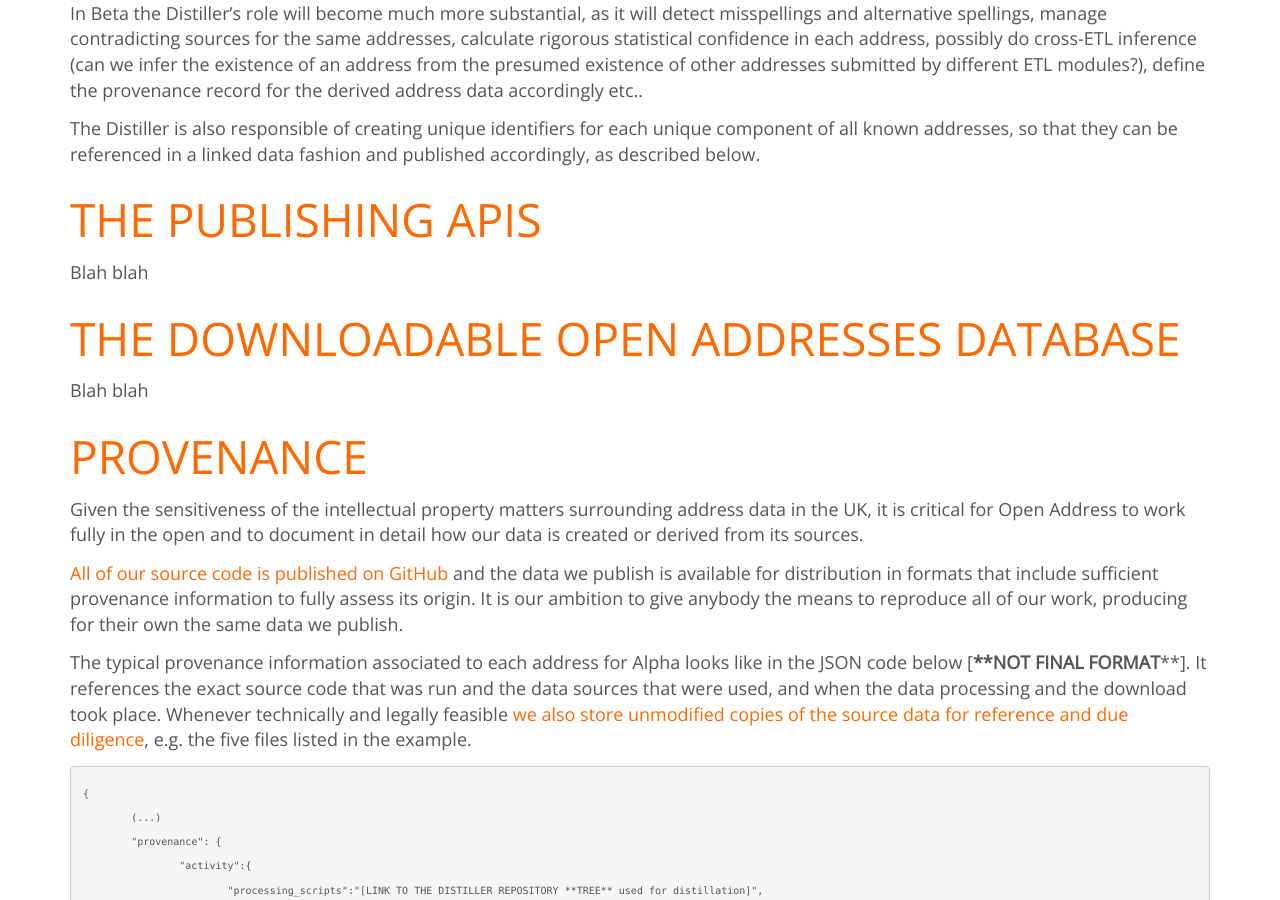
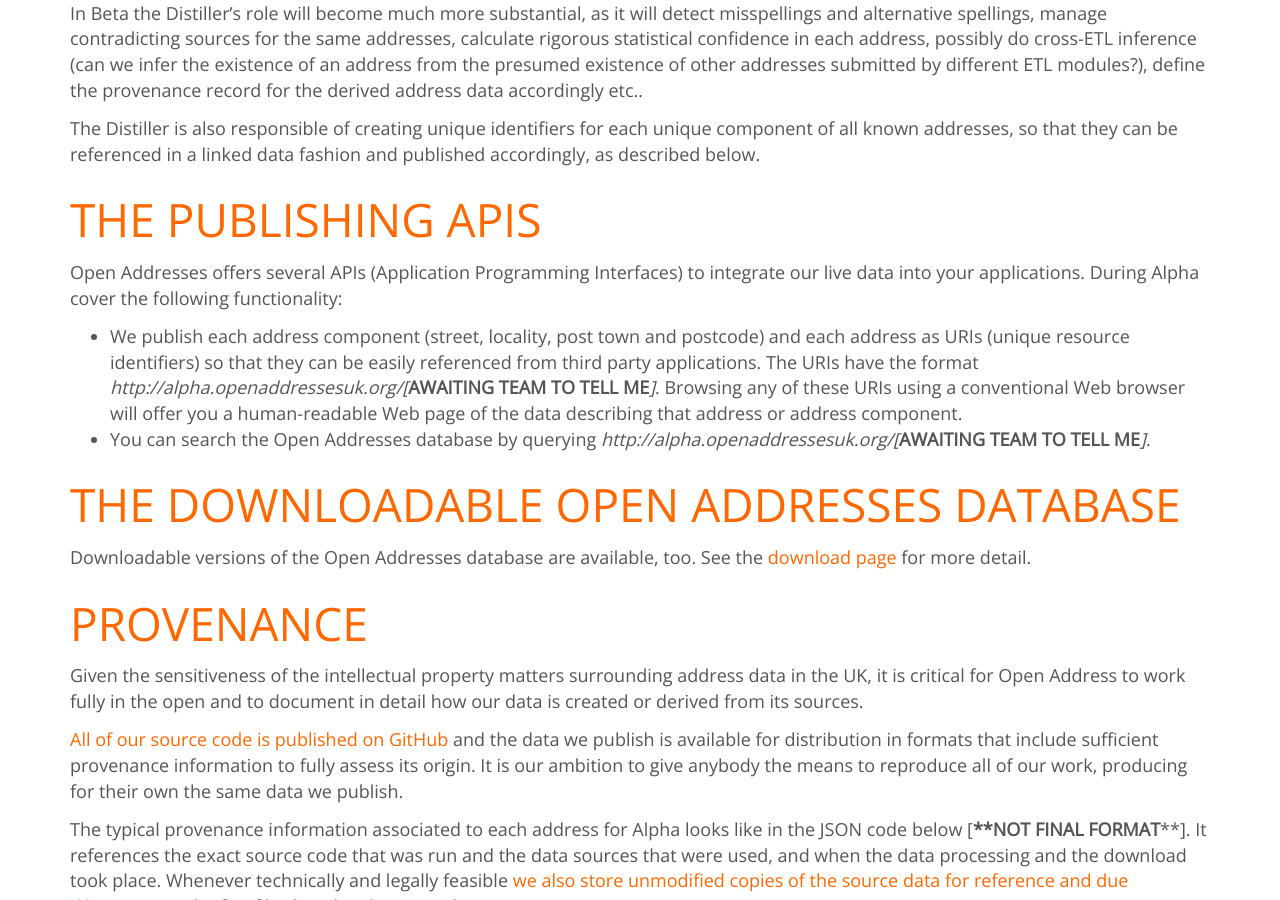
Before and after one commit to OpenAddressesUK/OLD_openaddressesuk.github.io, a Jekyll site: the page built from docs.md, in a window 1280 px wide and 900 px high, scrolled down 3009 px. Built offline with Jekyll 4.4.1, drawn with Linux system fonts in a browser that asks for light colours; nearby versions of some CDN libraries.

Commit message:
First stab at the publishing APIs section

```diff
--- a/docs.md
+++ b/docs.md
@@ -76,10 +76,13 @@ In Beta the Distiller's role will become much more substantial, as it will detec
 The Distiller is also responsible of creating unique identifiers for each unique component of all known addresses, so that they can be referenced in a linked data fashion and published accordingly, as described below.
 
 #<a name='publishingapis'>The publishing APIs</a>
-Blah blah
+Open Addresses offers several APIs (Application Programming Interfaces) to integrate our live data into your applications. During Alpha cover the following functionality:
+
+- We publish each address component (street, locality, post town and postcode) and each address as URIs (unique resource identifiers) so that they can be easily referenced from third party applications. The URIs have the format *http://alpha.openaddressesuk.org/[***AWAITING TEAM TO TELL ME***]*. Browsing any of these URIs using a conventional Web browser will offer you a human-readable Web page of the data describing that address or address component.
+- You can search the Open Addresses database by querying *http://alpha.openaddressesuk.org/[***AWAITING TEAM TO TELL ME***]*.
 
 #<a name='downloadable'>The downloadable Open Addresses database</a>
-Blah blah
+Downloadable versions of the Open Addresses database are available, too. See the [download page](/download) for more detail.
 
 #<a name='provenance'>Provenance</a>
 Given the sensitiveness of the intellectual property matters surrounding address data in the UK, it is critical for Open Address to work fully in the open and to document in detail how our data is created or derived from its sources.
```
